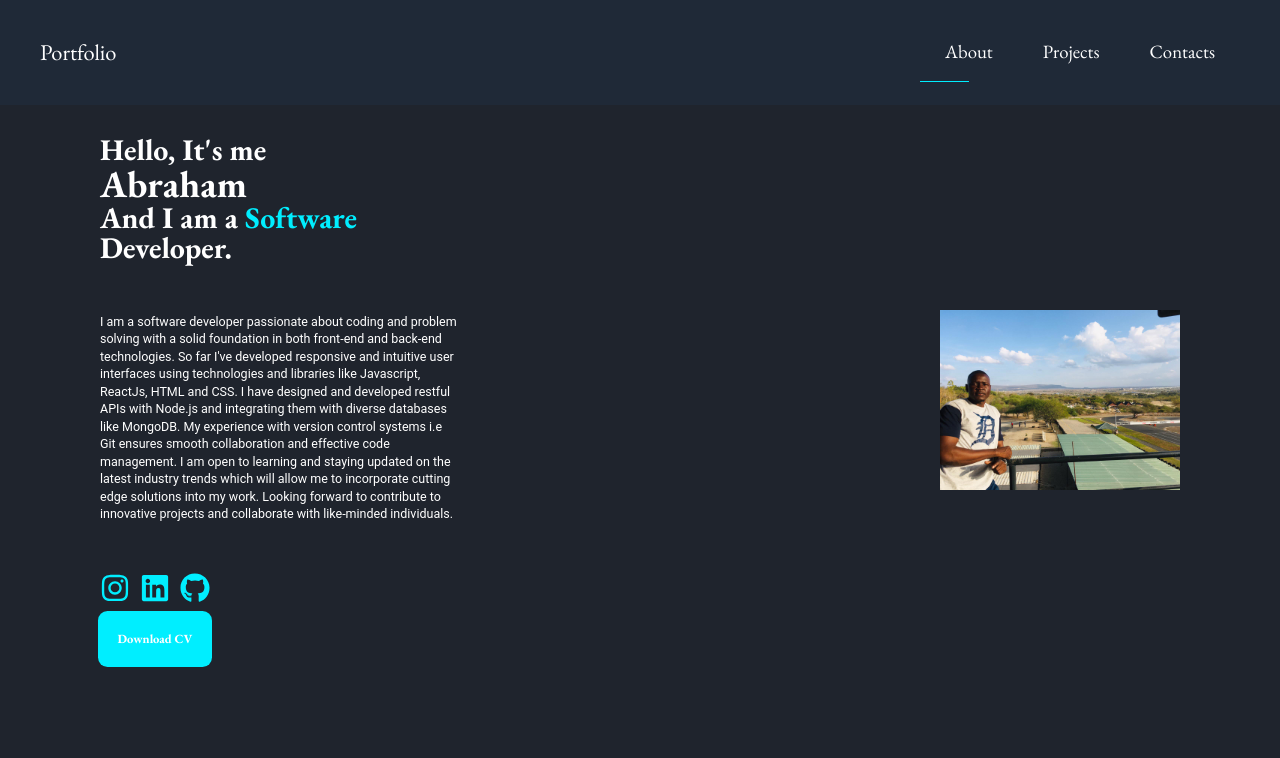
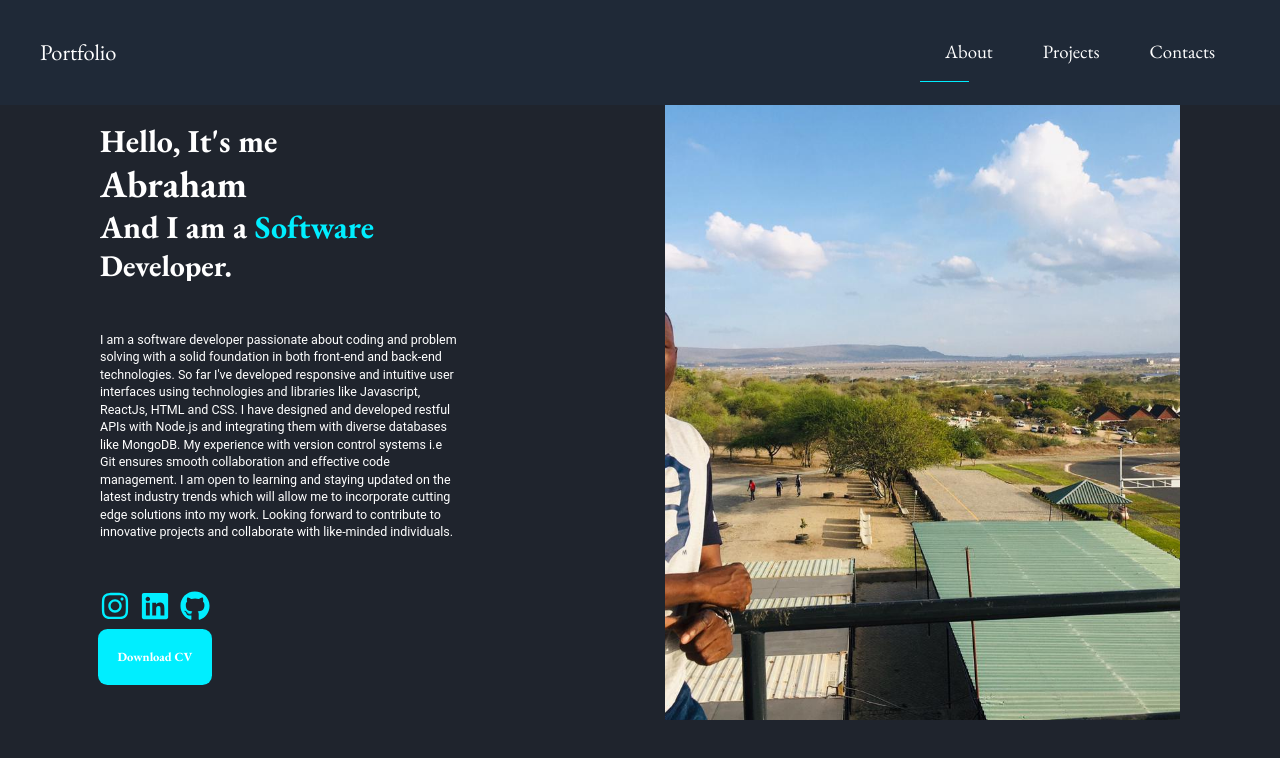
Before and after one commit to nhier17/portfolio, a React (Create React App) app: page / in a window 1280 px wide. Shown: the top 758 px of the page. Built offline with nearby package versions, Linux system fonts and the light colour scheme; the HTML template or start-up script is replaced by a standard one.

Commit message:
fixed animation

```diff
--- a/src/ProjectState.jsx
+++ b/src/ProjectState.jsx
@@ -1,4 +1,4 @@
-import React from 'react'
+
 import delicious from "./images/delicious.png"
 import delicious2 from "./images/delicious2.png"
 import games from "./images/games.png"
--- a/src/components/AboutSection.jsx
+++ b/src/components/AboutSection.jsx
@@ -9,31 +9,31 @@ const AboutSection = () => {
   const linkedinUrl = "https://www.linkedin.com/in/nhier"
   const githubUrl ="https://github.com/nhier17"
   return (
-    <motion.div className="min-h-svh flex items-center justify-between py-20 px-40">
-      <motion.div className="flex-1 pr-20 z-2">
-        <motion.div>
-          <motion.div>
+    <motion.div className="min-h-screen flex items-center justify-between py-20 px-40">
+      <motion.div className="flex-1 pr-20 z-[2]">
+        <motion.div >
+          <motion.div className="overflow-hidden">
             <motion.h2
             variants={titleAnim}
-             className="text-3xl lg:text-4xl xl:text-5xl font-bold font-Roboto">Hello, It's me</motion.h2>
+             className="text-[3.2rem]  font-bold font-Roboto">Hello, It's me</motion.h2>
             <h1
             variants={titleAnim}
-            className="text-4xl lg:text-5xl xl:text-6xl font-bold">Abraham</h1>
+            className="text-[5.6rem] lg:text-5xl xl:text-6xl font-bold">Abraham</h1>
           </motion.div>
-          <motion.div>
+          <motion.div className="overflow-hidden">
             <motion.h2
             variants={titleAnim}
-            className="text-3xl lg:text-4xl xl:text-5xl font-bold">
+            className="text-[3.2rem] font-bold">
               And  I am a <span className="text-[#0ef]">Software</span>
             </motion.h2>
           </motion.div>
-          <motion.div className="text-3xl lg:text-4xl xl:text-5xl font-bold">
+          <motion.div className="text-[3.2rem] lg:text-4xl xl:text-5xl font-bold overflow-hidden">
             <motion.h2 variants={titleAnim}>Developer.</motion.h2>
           </motion.div>
         </motion.div>
         <motion.p
         variants={fade}
-          className="text-sm py-20 md:text-base lg:text-lg xl:text-xl max-w-xl">
+          className="text-[1.1rem] py-20 md:text-base lg:text-lg xl:text-xl max-w-xl">
         I am a software developer passionate about coding and problem solving with a solid foundation in both front-end and back-end technologies.
         So far I've developed responsive and intuitive user interfaces using technologies and libraries like Javascript, ReactJs, HTML and CSS.
          I have designed and developed restful APIs with Node.js and integrating them with diverse databases like MongoDB.
@@ -48,10 +48,11 @@ const AboutSection = () => {
           </motion.div>
         <a className="inline-block p-4 lg:p-7 bg-[#0ef] ring-2 ring-[#0ef] rounded-xl mt-4 text-xl font-bold" href={githubUrl}>Download CV</a>
       </motion.div>
-      <motion.div>
+      <motion.div className="flex-1 overflow-hidden z-[2]">
         <motion.img
-        className="w-full md:w-96 lg:w-80 xl:w-96 mx-auto"
-        width="300"  src={me} alt="profile" />
+        variants={photoAnim}
+        className="w-full h-[80vh] mx-auto object-cover"
+        src={me} alt="profile" />
       </motion.div>
        </motion.div>
   )
--- a/src/index.css
+++ b/src/index.css
@@ -25,9 +25,10 @@ body {
   background: var(--bg-color);
   color: var(--text-color);
   font-family: 'EB Garamond',serif;
-  p {
-    font-family: 'Roboto',sans-serif;
-  }
+
+}
+p {
+  font-family: 'Roboto',sans-serif;
 }
 
 code {
--- a/src/pages/About.jsx
+++ b/src/pages/About.jsx
@@ -1,13 +1,19 @@
 import React from 'react'
 import AboutSection from "../components/AboutSection"
-
+import { motion } from "framer-motion";
+import { pageAnimation } from "../animations";
 
 const About = () => {
   return (
-    <div>
+    <motion.div
+    exit="exit"
+    variants={pageAnimation}
+    initial="hidden"
+    animate="show"
+    >
         <AboutSection/>
 
-    </div>
+    </motion.div>
   )
 }
 
--- a/src/pages/ProjectDetails.jsx
+++ b/src/pages/ProjectDetails.jsx
@@ -9,7 +9,7 @@ const ProjectDetails = () => {
     const location = useLocation()
     const { pathname } = location;
 
-    const [projects, setProjects] = useState(ProjectState)
+    const [projects] = useState(ProjectState)
     const [project, setProject] = useState(null)
 
     useEffect(() => {
```
